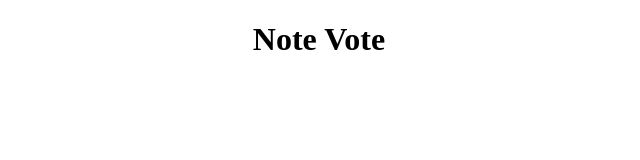
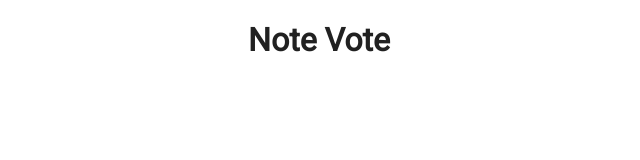
Before and after one commit to amelieoller/note-vote, a React app: page / in a window 1280 px wide. Shown: the top 160 px of the page, without its empty margins (321-961 px from the left). Built offline with nearby package versions, Linux system fonts and the light colour scheme.

Commit message:
Add styling to app component

```diff
--- a/public/index.html
+++ b/public/index.html
@@ -3,6 +3,7 @@
   <head>
     <meta charset="utf-8">
     <meta name="viewport" content="width=device-width, initial-scale=1, shrink-to-fit=no">
+    <link href="https://fonts.googleapis.com/css?family=Roboto" rel="stylesheet">
     <title>Note Vote</title>
   </head>
   <body>
--- a/src/components/App/App.css
+++ b/src/components/App/App.css
@@ -1,3 +1,5 @@
 .container {
-  text-align: center;
+	text-align: center;
+	font-family: 'Roboto', sans-serif;
+	color: #212121;
 }
```
